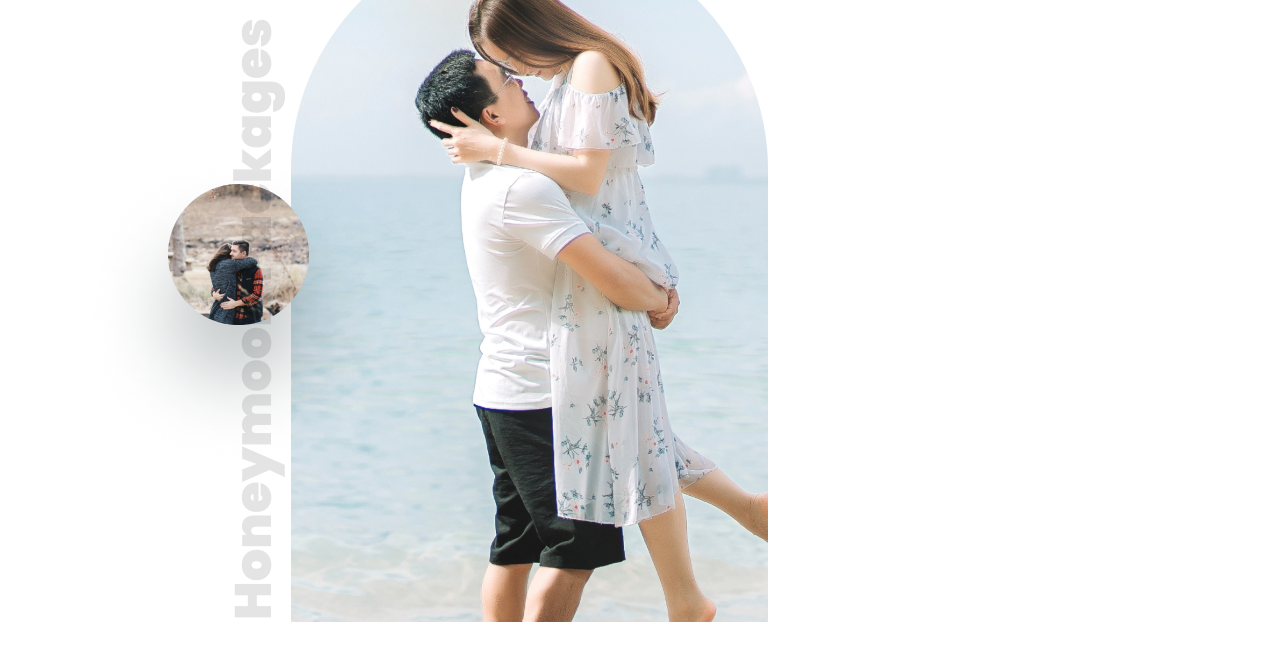
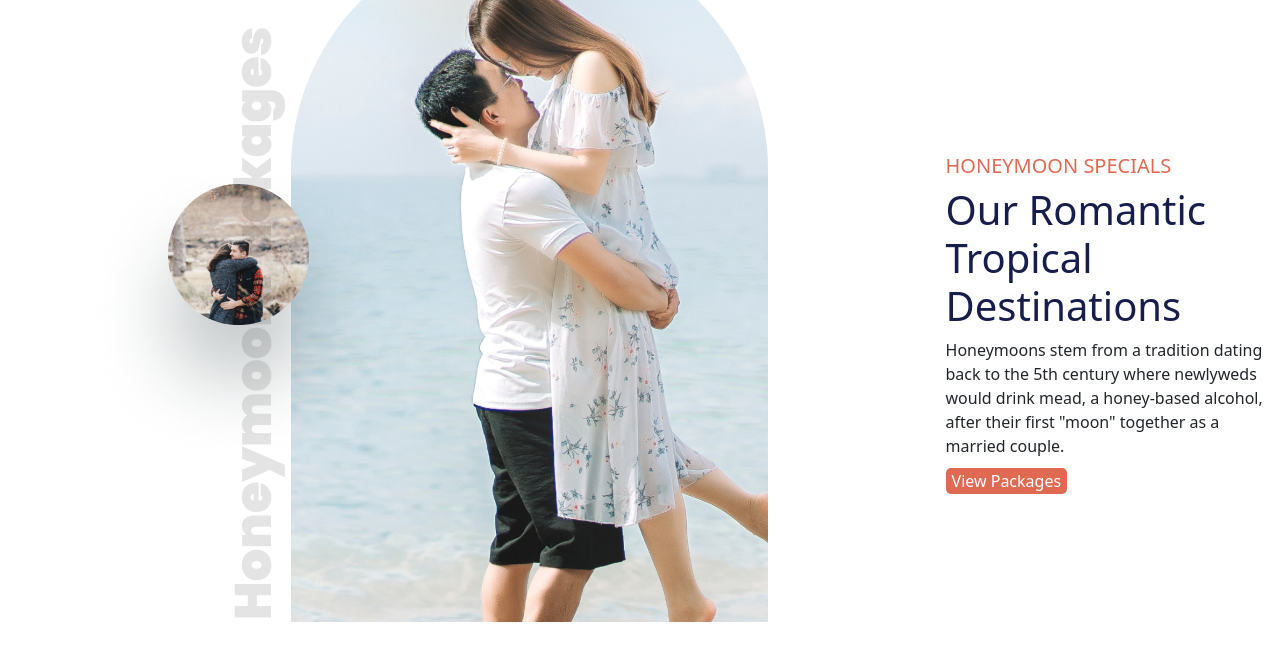
Before and after one commit to GUHAN1203/tourism, a plain HTML site: page index.html in a window 1280 px wide. Shown: the part 1544-2204 px from the top of the page. Drawn offline with nearby package versions, Linux system fonts and the light colour scheme; a web font is replaced by a local one.

Commit message:
honey moon completed

```diff
--- a/index.html
+++ b/index.html
@@ -116,11 +116,15 @@
     <div><img class= "kiss" src="images/honeymoon/Ellipse 1.png" alt="some img">
       <img  class="flora" src="images/honeymoon/Ellipse 3.png" alt="some img"> </div>
       <div><img class="hug" src="images/honeymoon/Ellipse 2.png" alt="some img"></div>
-      <div  class="texthm">Honeymoon Packages</div>
-
+      <div  class="texthm">HoneymoonPackages</div>
   </div>
 
-  <div>
+  <div class="rightside">
+    <div class="headhoney"><h5>HONEYMOON SPECIALS</h5></div>
+    <div style="color: #181e4b;" class="honey-content"><h1>Our Romantic Tropical Destinations</h1></div>
+    <div class="honey-context">Honeymoons stem from a tradition dating back to the 5th century where newlyweds would drink mead, a honey-based alcohol, after their first "moon" together as a married couple.
+    </div>
+    <button class="honeybtn"><span style="font-size:16px;">View Packages</span></button>
 
   </div>
 
--- a/style.css
+++ b/style.css
@@ -233,19 +233,20 @@ border-color: #df6951;
 .texthm{
   color: var(--black, #000000);
   text-align: left;
-  font: 700 51.19px/67.91px "Poppins", sans-serif;
+  font: 700 51.19px/47.91px "Poppins", sans-serif;
   opacity: 0.10000000149011612;
   position:relative;
   transform-origin: 0 0;
   transform: rotate(-90deg) scale(1, 1);
-  margin-left: 220px;
+  margin-left: 230px;
   margin-top: 150px;
 
 
 }
 
 .couples{
- margin: 200px 291px ;
+ margin-top: 200px ;
+ margin-left:291px ;
  position: absolute;
  border-radius: 400px 400px 0px 0px;
 }
@@ -263,3 +264,26 @@ border-color: #df6951;
   position:relative ;
   margin-top:120px;
 }
+.honeymoon{
+  display: flex;
+}
+.rightside{
+  flex: 50%;
+  margin-top: 423px;
+  margin-left: 122px;
+}
+.leftside{
+  flex: 50%;
+}
+.headhoney{
+  color: #df6951;
+}
+.honeybtn{
+  color:#ffffff;
+  background-color: #df6951;
+  border-color: #df6951;
+  border: none;
+  border-radius: 5px;
+  margin-top: 10px;
+
+}
```
